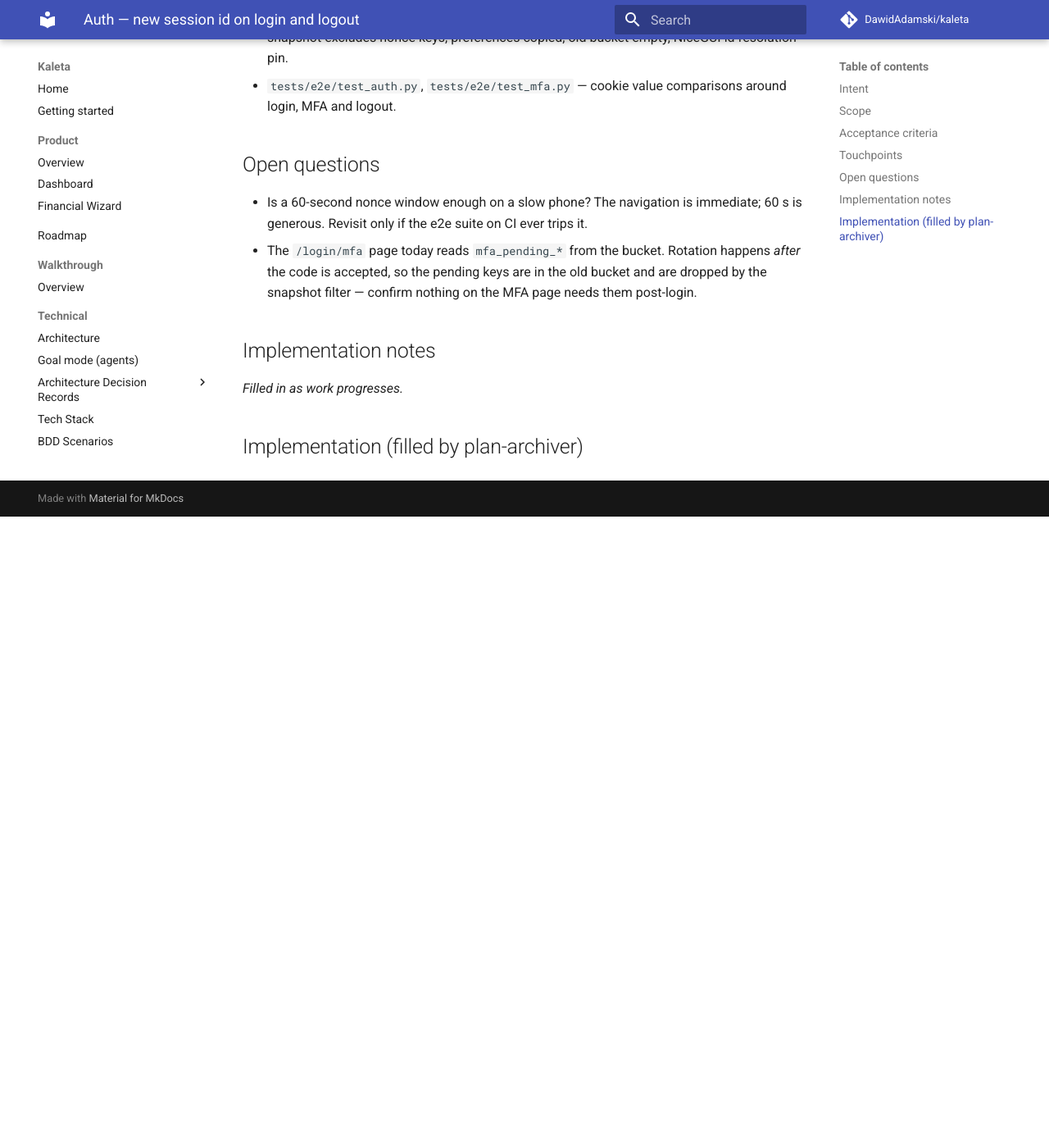
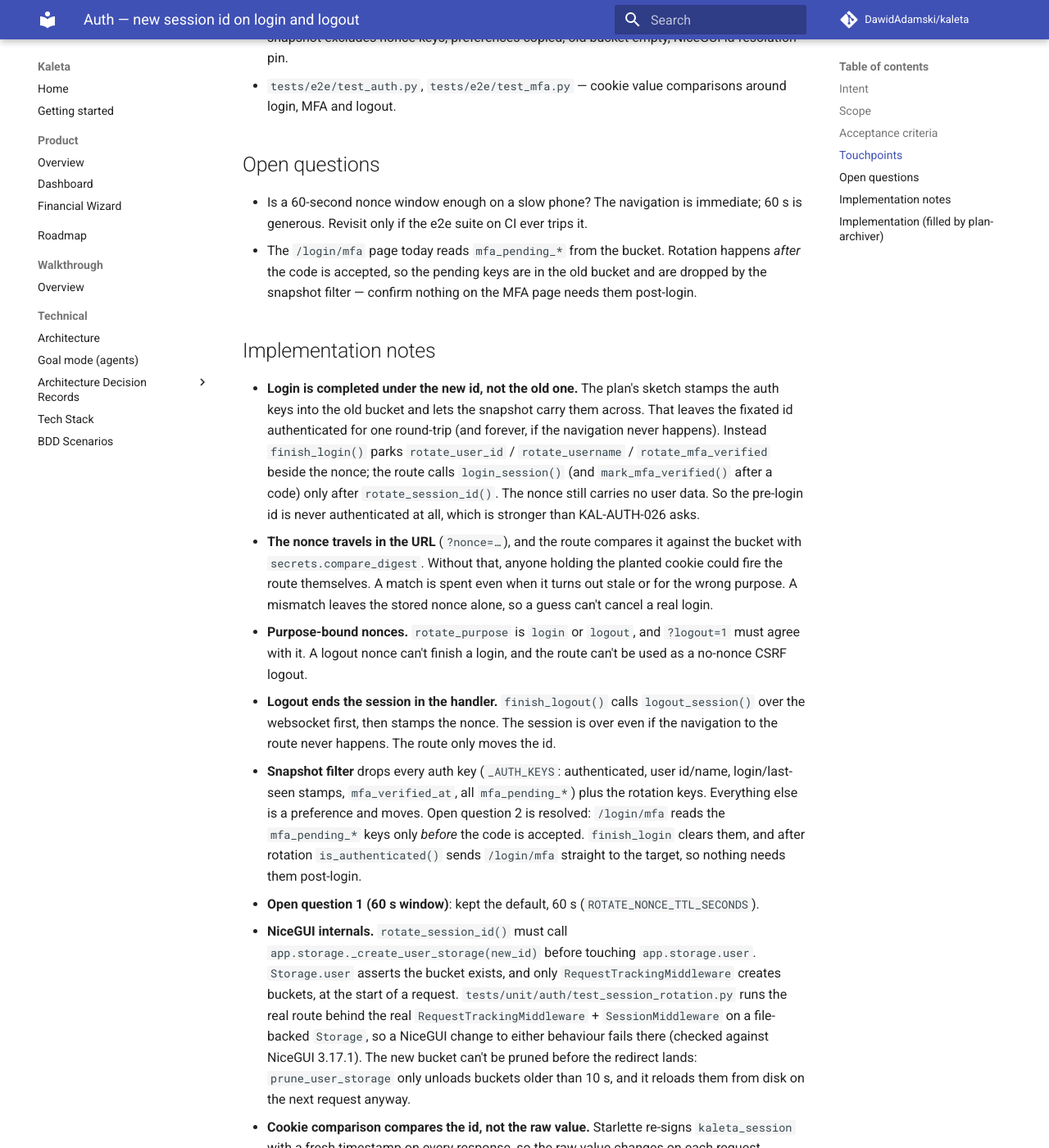
Before and after one commit to DawidAdamski/kaleta, an MkDocs documentation site: the page built from docs/plans/auth-session-rotate-on-login.md, in a window 1280 px wide and 1400 px high, scrolled down 2309 px. Shown: the whole window at 82% size. Built offline with MkDocs 1.6.1 and Material for MkDocs 9.7.7, drawn with Linux system fonts in a browser that asks for light colours; comment, search, counter and statistics services are not loaded; before the commit the page ends 2939 px from its top, so only the background shows below that; some of the changed text lies outside the part shown.

Commit message:
test(auth): cover session-id rotation on login, MFA and logout
KAL-AUTH-026/027 scenarios, unit tests that pin NiceGUI's storage-id
resolution, e2e cookie comparisons; architecture tree and plan notes.

Co-Authored-By: Claude Opus 5.5 <noreply@anthropic.com>

```diff
--- a/docs/plans/auth-session-rotate-on-login.md
+++ b/docs/plans/auth-session-rotate-on-login.md
@@ -120,6 +120,65 @@ Out of scope:
 
 ## Implementation notes
 
-_Filled in as work progresses._
+- **Login is completed under the new id, not the old one.** The plan's
+  sketch stamps the auth keys into the old bucket and lets the snapshot
+  carry them across. That leaves the fixated id authenticated for one
+  round-trip (and forever, if the navigation never happens). Instead
+  `finish_login()` parks `rotate_user_id` / `rotate_username` /
+  `rotate_mfa_verified` beside the nonce; the route calls
+  `login_session()` (and `mark_mfa_verified()` after a code) only after
+  `rotate_session_id()`. The nonce still carries no user data. So the
+  pre-login id is never authenticated at all, which is stronger than
+  KAL-AUTH-026 asks.
+- **The nonce travels in the URL** (`?nonce=…`), and the route compares it
+  against the bucket with `secrets.compare_digest`. Without that, anyone
+  holding the planted cookie could fire the route themselves. A match is
+  spent even when it turns out stale or for the wrong purpose. A mismatch
+  leaves the stored nonce alone, so a guess can't cancel a real login.
+- **Purpose-bound nonces.** `rotate_purpose` is `login` or `logout`, and
+  `?logout=1` must agree with it. A logout nonce can't finish a login, and
+  the route can't be used as a no-nonce CSRF logout.
+- **Logout ends the session in the handler.** `finish_logout()` calls
+  `logout_session()` over the websocket first, then stamps the nonce. The
+  session is over even if the navigation to the route never happens.
+  The route only moves the id.
+- **Snapshot filter** drops every auth key (`_AUTH_KEYS`: authenticated,
+  user id/name, login/last-seen stamps, `mfa_verified_at`, all
+  `mfa_pending_*`) plus the rotation keys. Everything else is a
+  preference and moves. Open question 2 is resolved: `/login/mfa` reads the
+  `mfa_pending_*` keys only *before* the code is accepted.
+  `finish_login` clears them, and after rotation `is_authenticated()` sends
+  `/login/mfa` straight to the target, so nothing needs them post-login.
+- **Open question 1 (60 s window)**: kept the default, 60 s
+  (`ROTATE_NONCE_TTL_SECONDS`).
+- **NiceGUI internals.** `rotate_session_id()` must call
+  `app.storage._create_user_storage(new_id)` before touching
+  `app.storage.user`. `Storage.user` asserts the bucket exists, and only
+  `RequestTrackingMiddleware` creates buckets, at the start of a request.
+  `tests/unit/auth/test_session_rotation.py` runs the real route behind
+  the real `RequestTrackingMiddleware` + `SessionMiddleware` on a
+  file-backed `Storage`, so a NiceGUI change to either behaviour fails
+  there (checked against NiceGUI 3.17.1). The new bucket can't be pruned
+  before the redirect lands: `prune_user_storage` only unloads buckets
+  older than 10 s, and it reloads them from disk on the next request anyway.
+- **Cookie comparison compares the id, not the raw value.** Starlette
+  re-signs `kaleta_session` with a fresh timestamp on every response, so
+  the raw value changes on each request whether or not the session moved.
+  The tests decode the id from the payload (`tests/e2e/conftest.py:
+  storage_id`). The scenarios say "storage id in my cookie" for that reason.
+- **Preference survival (KAL-AUTH-027)** is checked by signing in again
+  and finding `body.body--dark`. The auth pages don't render the theme,
+  so it can't be seen on `/login` itself.
+- **`safe_redirect` moved to `kaleta/auth/redirects.py`** (from
+  `views/auth_common.py`). The route is in the auth layer and must validate
+  `redirect_to`, and the layers contract forbids auth → views. Callers
+  (`login.py`, `login_mfa.py`, its unit test) import it from the new place.
+  The behaviour is unchanged.
+- **Not changed, still in scope's spirit:** a session ended by the TTL or
+  idle guard in `AuthMiddleware` is logged out but keeps its id until the
+  next login rotates it. That id is no longer authenticated, and the next
+  login moves the browser anyway. Rotating there would need the middleware
+  to rewrite the cookie on a redirect response, and the plan's scope covers
+  only the logout button.
 
 ## Implementation (filled by plan-archiver)
```
Also changed, not shown: docs/architecture.md (+3 -0 lines), docs/bdd.md (+16 -0 lines), 4 other files.
